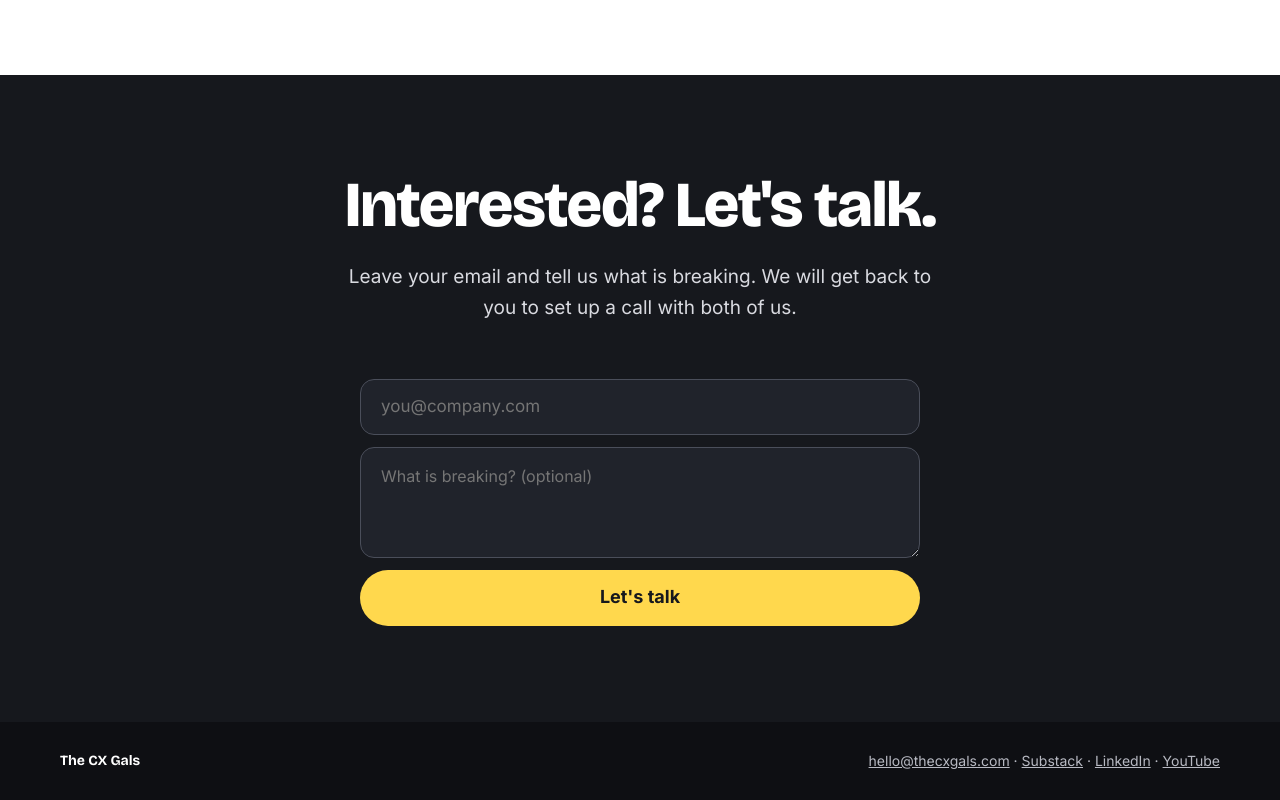
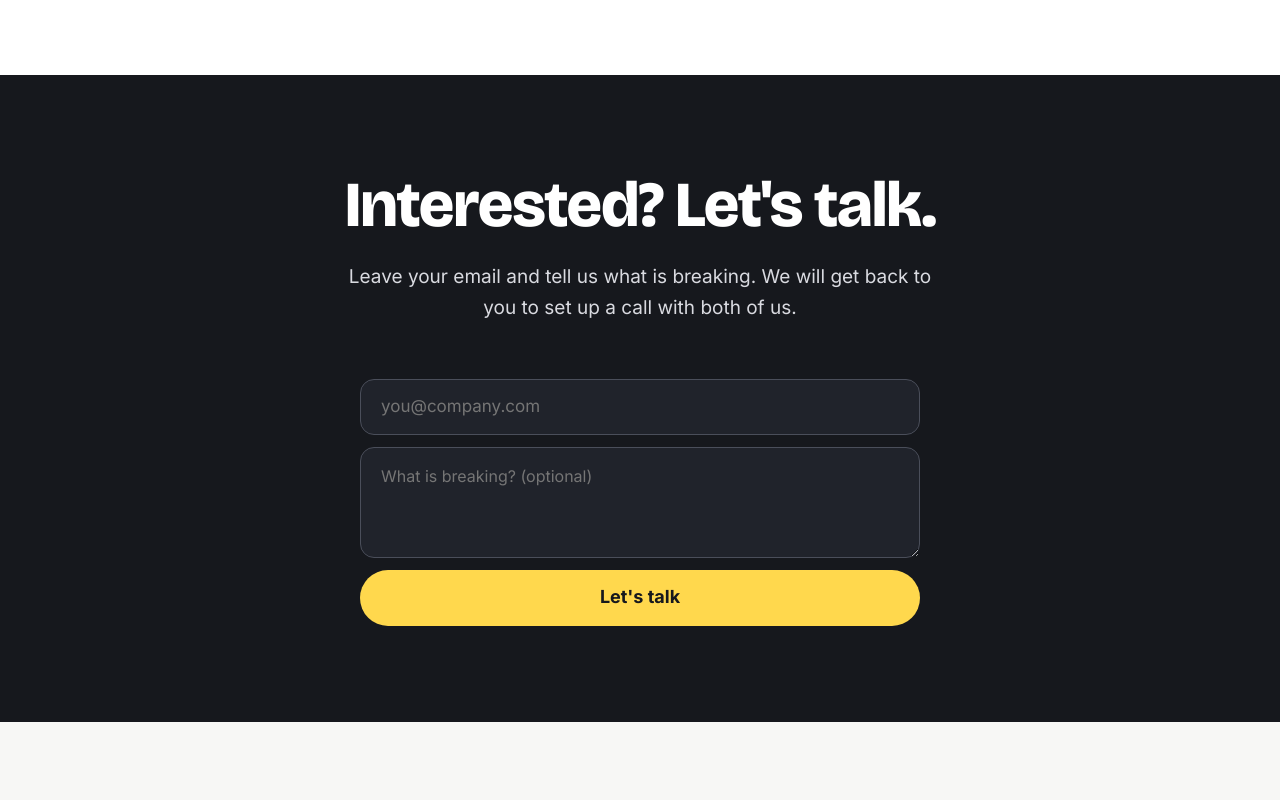
Before and after one commit to georgiats/thecxgals-site, a plain HTML site: page consulting/index.html in a window 1280 px wide. Shown: the part 3585-4385 px from the top of the page. After the commit the page ends 4307 px from the top, so only its background shows below. Drawn offline with nearby package versions, Linux system fonts and the light colour scheme.

Commit message:
Hide the footer on both pages for now
Commented out rather than deleted, so it can be brought back later.

Co-Authored-By: Claude Opus 5.5 <noreply@anthropic.com>
Claude-Session: https://claude.ai/code/session_01L9TSoaV6D3f4tURQ3nYFEc

```diff
--- a/consulting/index.html
+++ b/consulting/index.html
@@ -307,13 +307,15 @@ footer a{color:#B8BAC3}footer a:hover{color:var(--white)}
 
 </main>
 
+<!-- Footer hidden for now. To bring it back, delete this line and the closing comment marker after the footer.
+     Replace # with your real links and email.
 <footer>
   <div class="wrap">
     <span class="display">The CX Gals</span>
-    <!-- Replace # with your real links and email -->
-    <span><a href="mailto:hello@thecxgals.com">hello@thecxgals.com</a> · <a href="#">Substack</a> · <a href="#">LinkedIn</a> · <a href="#">YouTube</a></span>
+        <span><a href="mailto:hello@thecxgals.com">hello@thecxgals.com</a> · <a href="#">Substack</a> · <a href="#">LinkedIn</a> · <a href="#">YouTube</a></span>
   </div>
 </footer>
+-->
 
 <script>
 // Sends the form in the background so the page doesn't reload,
```
Also changed, not shown: index.html (+4 -2 lines).
